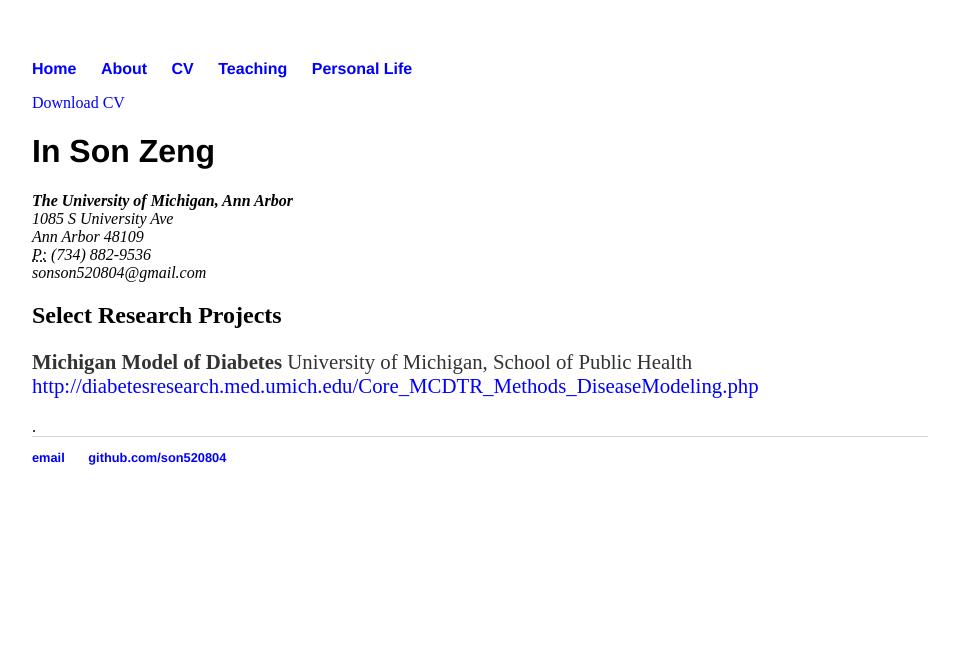
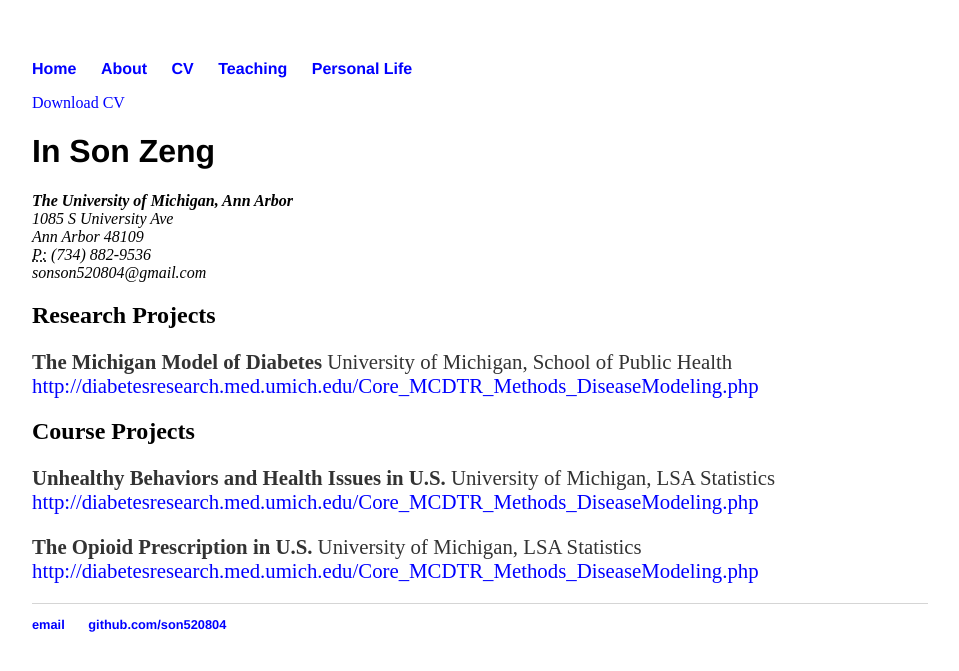
Before and after one commit to son520804/son520804.github.io, a Jekyll site: the page built from cv/index.html, in a window 1280 px wide. Shown: the top 671 px of the page, without its empty margins (160-1119 px from the left). Built offline with Jekyll 4.4.1, drawn with Linux system fonts in a browser that asks for light colours.

Commit message:
Update index.html

```diff
--- a/cv/index.html
+++ b/cv/index.html
@@ -14,10 +14,13 @@ title: CV of Your Name
 					<span class="obfuscate">sonson520804@gmail.com</span>
 					</address>
 
-					<h2>Select Research Projects</h2>
+					<h2>Research Projects</h2>
 
-					<p><strong>Michigan Model of Diabetes</strong> University of Michigan, School of Public Health <a href="#">http://diabetesresearch.med.umich.edu/Core_MCDTR_Methods_DiseaseModeling.php</a></p>.
+					<p><strong>The Michigan Model of Diabetes</strong> University of Michigan, School of Public Health <a href="#">http://diabetesresearch.med.umich.edu/Core_MCDTR_Methods_DiseaseModeling.php</a></p>
+					<h2>Course Projects</h2>
 
+					<p><strong>Unhealthy Behaviors and Health Issues in U.S.</strong> University of Michigan, LSA Statistics <a href="#">http://diabetesresearch.med.umich.edu/Core_MCDTR_Methods_DiseaseModeling.php</a></p>
+					<p><strong>The Opioid Prescription in U.S.</strong> University of Michigan, LSA Statistics  <a href="#">http://diabetesresearch.med.umich.edu/Core_MCDTR_Methods_DiseaseModeling.php</a></p>
 
 
 	</div>
```
